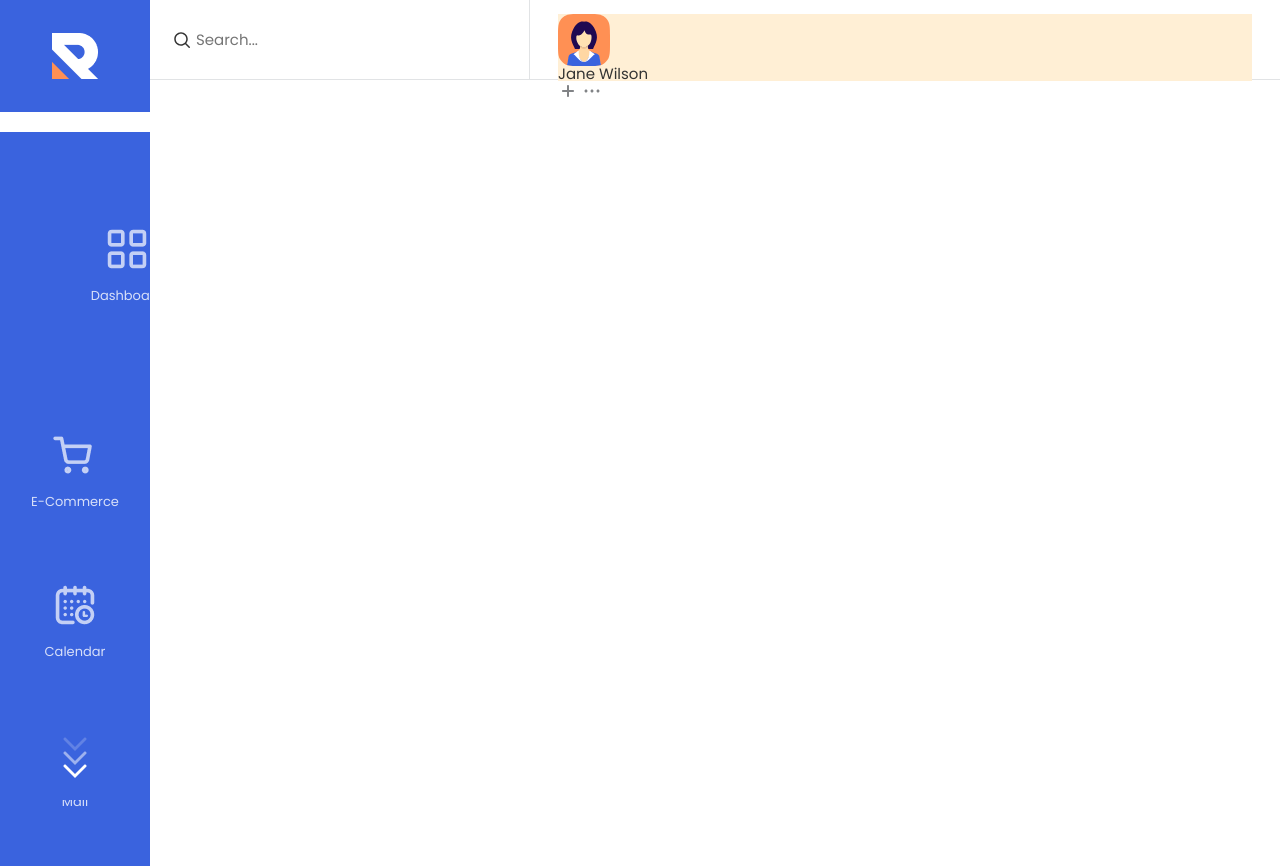
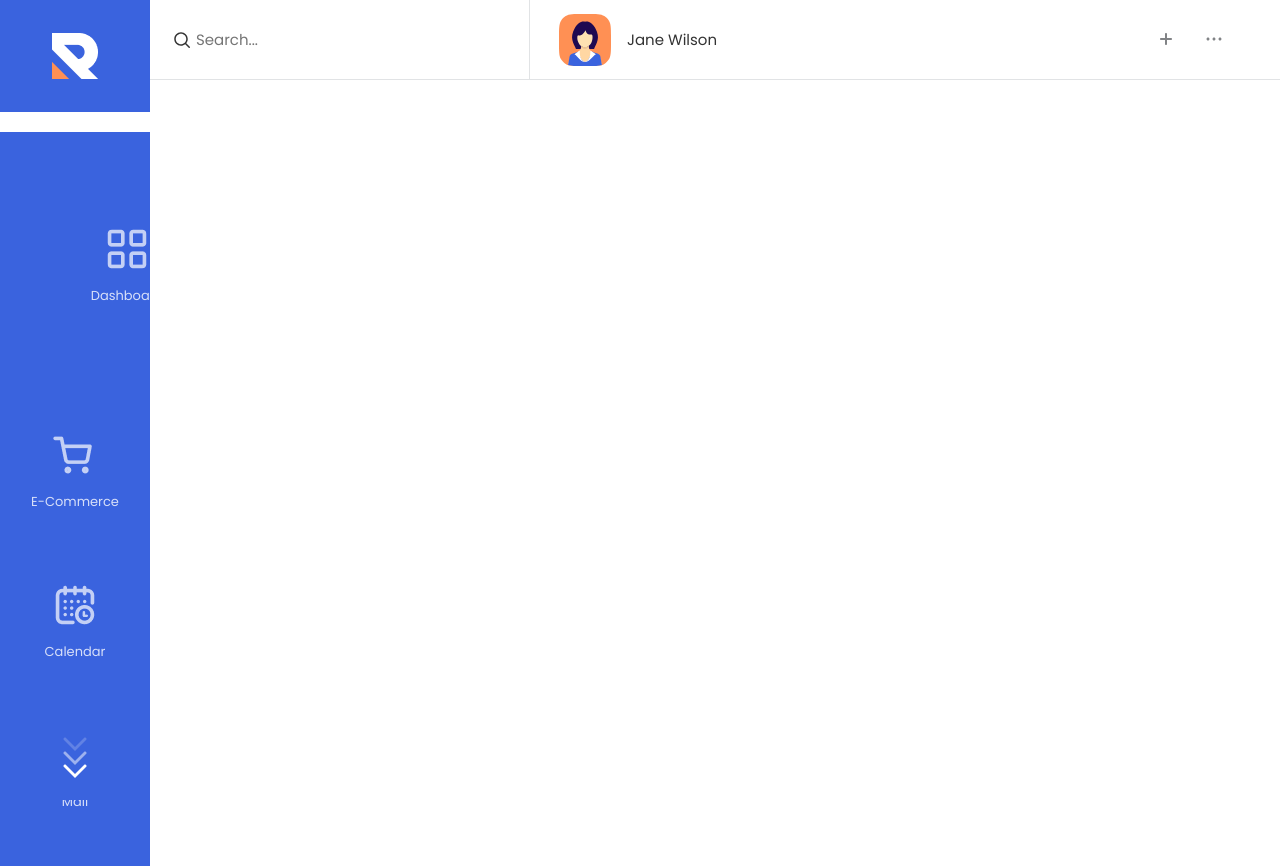
Before and after one commit to ZhukAnna/Rockster-chat, a website built with webpack: page src/index.html in a window 1280 px wide. Built offline with nearby package versions, Linux system fonts and the light colour scheme.

Commit message:
header styles

```diff
--- a/src/index.html
+++ b/src/index.html
@@ -96,6 +96,7 @@
                 </div>
                 <div class="chat-header__name">Jane Wilson</div>
             </div>
+            <div class="chat-header__icon-container">
                 <i class="chat-header__icon">
                     <svg width="20" height="20" viewBox="0 0 20 20" fill="none" xmlns="http://www.w3.org/2000/svg">
                         <path fill-rule="evenodd" clip-rule="evenodd"
@@ -110,6 +111,7 @@
                     </svg>
                 </i>
             </div>
+        </div>
         <div class="chat">
 
         </div>
--- a/src/scss/parts/chat-header.scss
+++ b/src/scss/parts/chat-header.scss
@@ -3,21 +3,33 @@
     grid-area: topbar;
     padding: 14px 28px;
     border-bottom: $border solid 1px;
+    display: flex;
+    justify-content: space-between;
 }
 .chat-header__title {
-background-color: papayawhip;
+    display: flex;
+    align-items: center;
 }
 .chat-header__avatar {
     width: 52px;
     height: 52px;
     margin-right: 16px;
+    margin-left: 1px;
     border-radius: 12px;
 }
 .chat-header__name {
     color: $heading;
 }
+.chat-header__icon-container {
+    display: flex;
+    align-items: center;
+}
 .chat-header__icon {
     cursor: pointer;
+    margin-right: 28px;
+}
+.chat-header__icon :nth-last-child(-n+1) {
+    margin: 0;
 }
 .chat-header__icon path{
     fill:#818386;
```
Also changed, not shown: css/chat-header.css, css/style.css, dist/css/chat-header.min.css, dist/css/style.min.css. Lines whose indentation alone changed are shown as unchanged.
